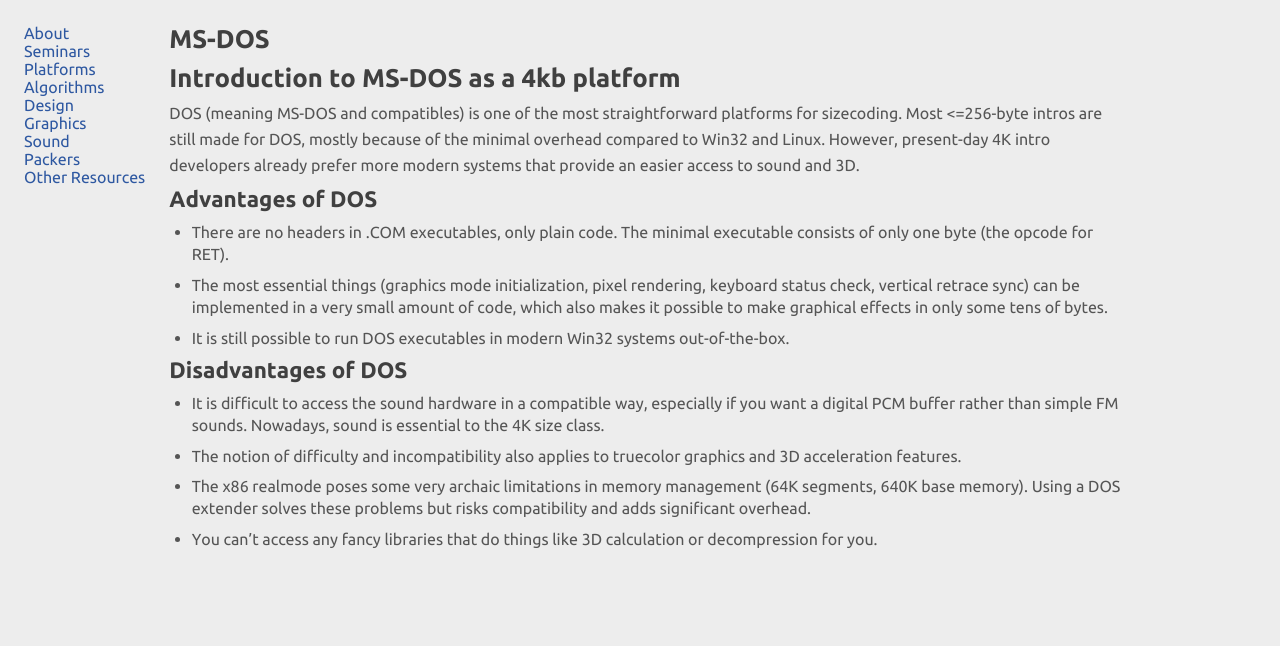
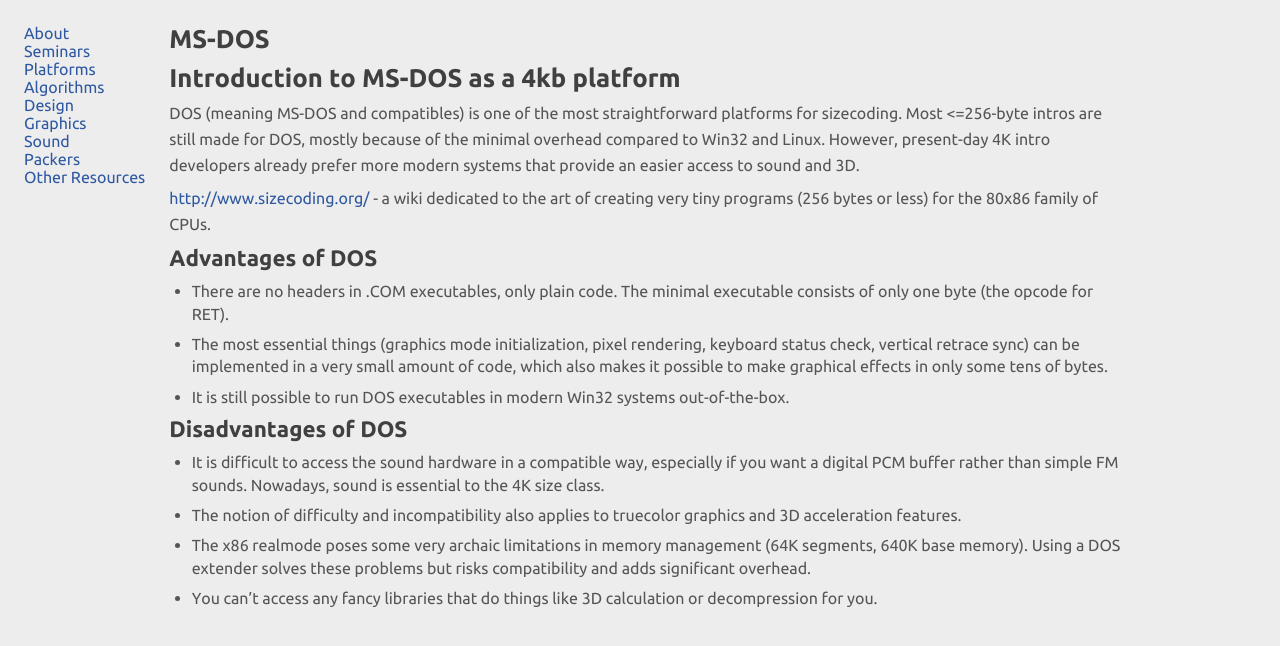
Before and after one commit to in4k/in4k.github.io, a Jekyll site: the page built from wiki/ms-dos.markdown, in a window 1280 px wide. Shown: the top 646 px of the page. Built offline with Jekyll 4.4.1, drawn with Linux system fonts in a browser that asks for light colours.

Commit message:
Update ms-dos.markdown

```diff
--- a/wiki/ms-dos.markdown
+++ b/wiki/ms-dos.markdown
@@ -6,6 +6,8 @@
 # Introduction to MS-DOS as a 4kb platform
 
 DOS (meaning MS-DOS and compatibles) is one of the most straightforward platforms for sizecoding. Most <=256-byte intros are still made for DOS, mostly because of the minimal overhead compared to Win32 and Linux. However, present-day 4K intro developers already prefer more modern systems that provide an easier access to sound and 3D.
+
+[http://www.sizecoding.org/](http://www.sizecoding.org/) - a wiki dedicated to the art of creating very tiny programs (256 bytes or less) for the 80x86 family of CPUs.
 
 ## Advantages of DOS
 
```
